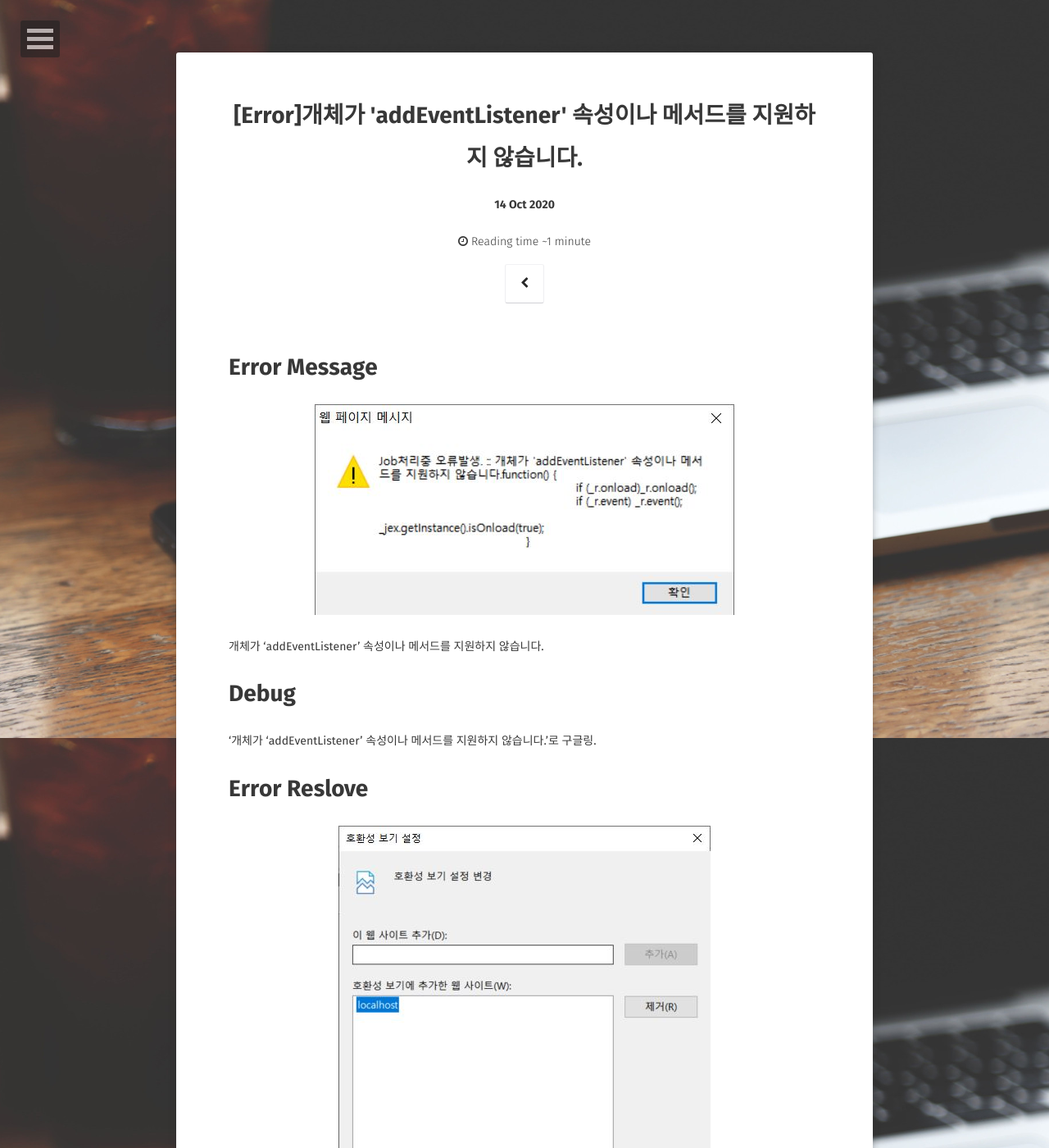
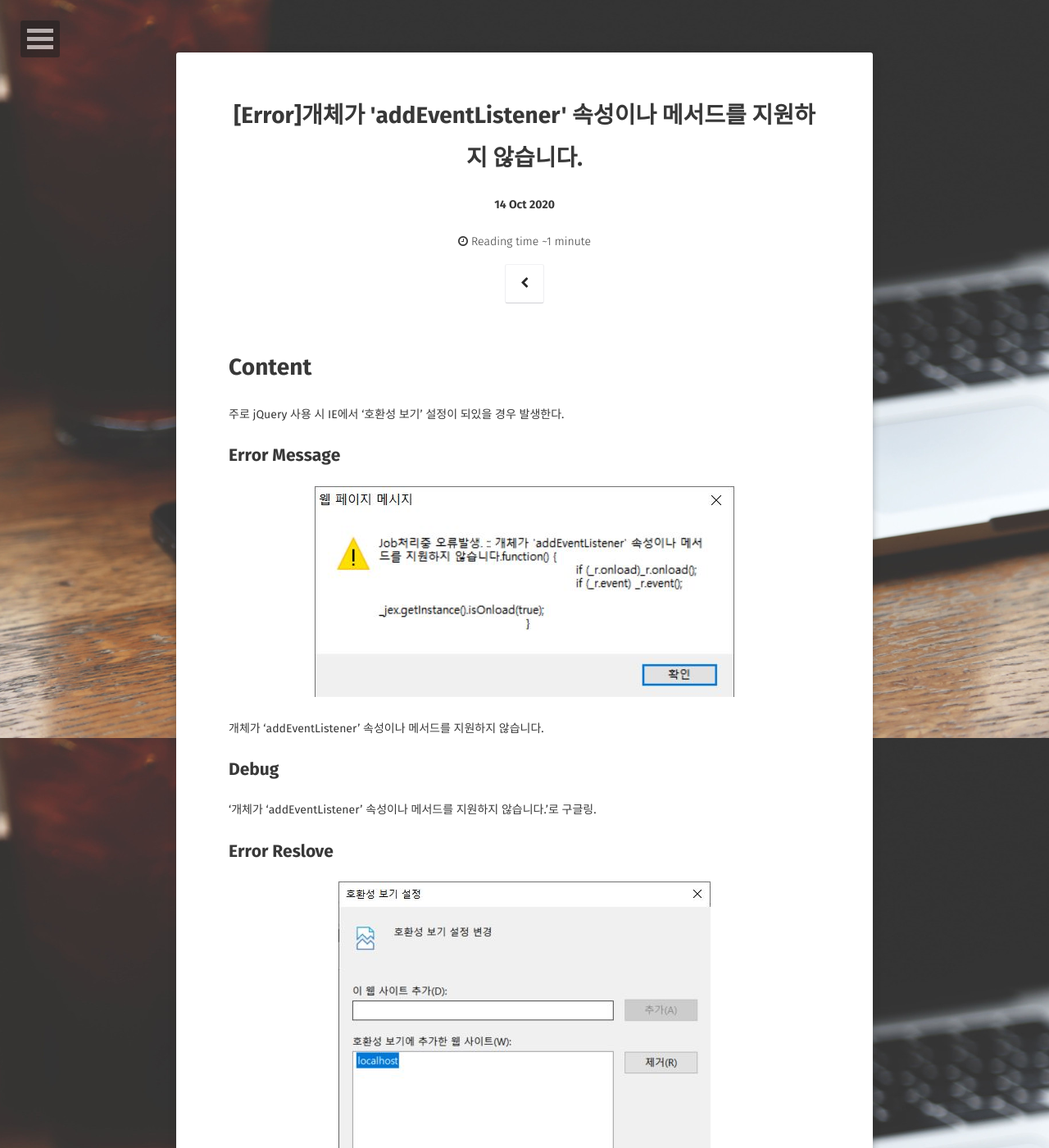
Before and after one commit to skypotato/skypotato.github.io, a Jekyll site: the page built from _posts/2020-10-13-ErrorReport.md, in a window 1280 px wide and 1400 px high. Shown: the whole window at 82% size. Built offline with Jekyll 4.4.1, drawn with Linux system fonts in a browser that asks for light colours; some web fonts are replaced; some of the changed text lies outside the part shown.

Commit message:
Update 2020-10-13-ErrorReport.md

```diff
--- a/_posts/2020-10-13-ErrorReport.md
+++ b/_posts/2020-10-13-ErrorReport.md
@@ -14,16 +14,15 @@ tag:
 - jQuery
 comments: true
 ---
-# Error Message
+# Content
+주로 jQuery 사용 시 IE에서 '호환성 보기' 설정이 되있을 경우 발생한다.
+## Error Message
 ![ErrorMessage](/assets/img/posts/2020-10-13-ErrorReport_01.JPG)<br>
 개체가 'addEventListener' 속성이나 메서드를 지원하지 않습니다.
-# Debug
+## Debug
 '개체가 'addEventListener' 속성이나 메서드를 지원하지 않습니다.'로 구글링.
-# Error Reslove
+## Error Reslove
 ![ErrorReslove](/assets/img/posts/2020-10-13-ErrorReport_02.JPG)<br>
 IE 설정 중 '호환성 보기'에서 해당하는 웹사이트 제거.
-# Content
-주로 jQuery 사용 시 IE에서 '호환성 보기' 설정이 되있을 경우 발생한다.
-
 ## 참고
 - [SonMan's IT BBS 블로그](http://son10001.blogspot.com/2017/05/ie-addeventlistener.html)
```
